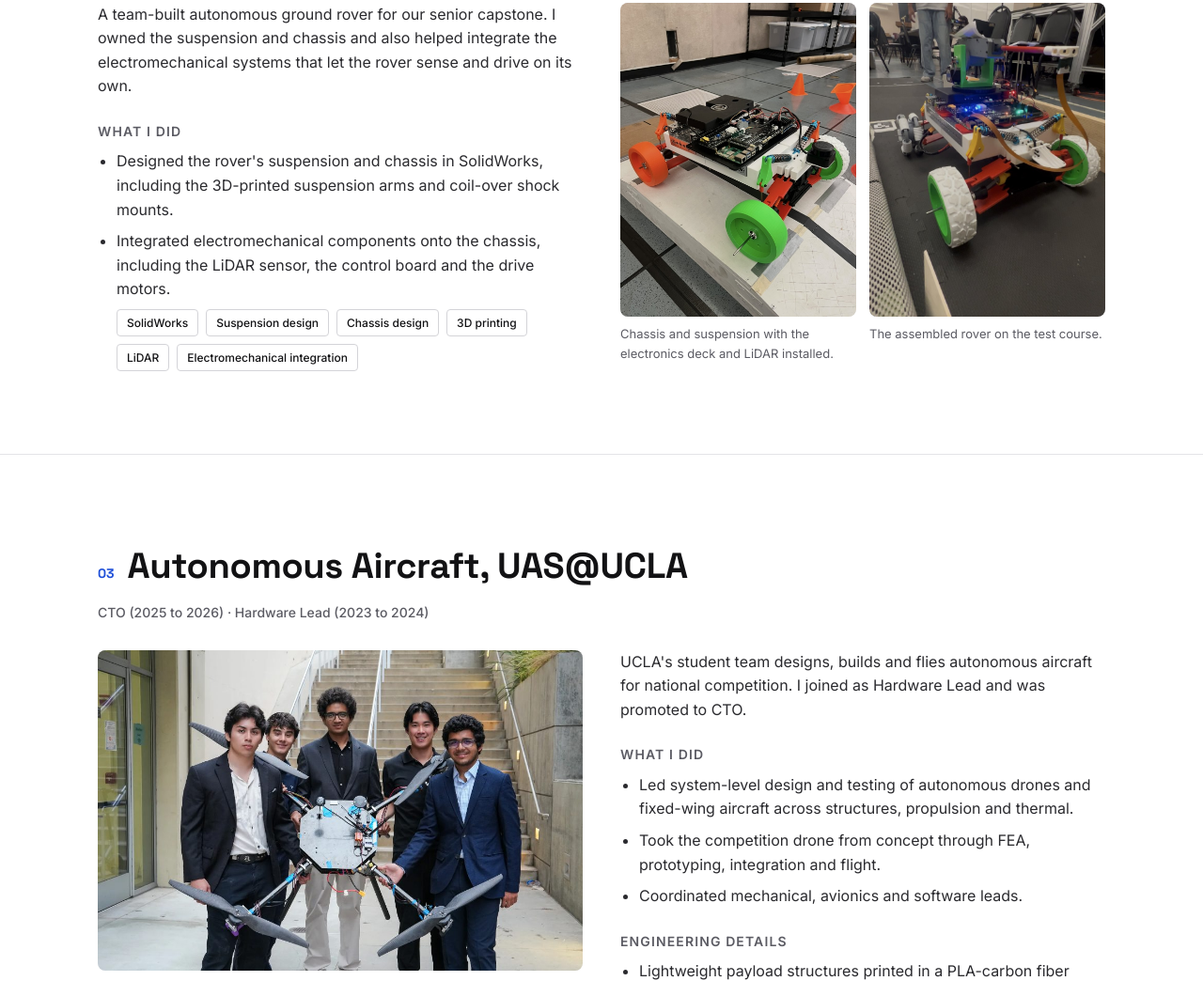
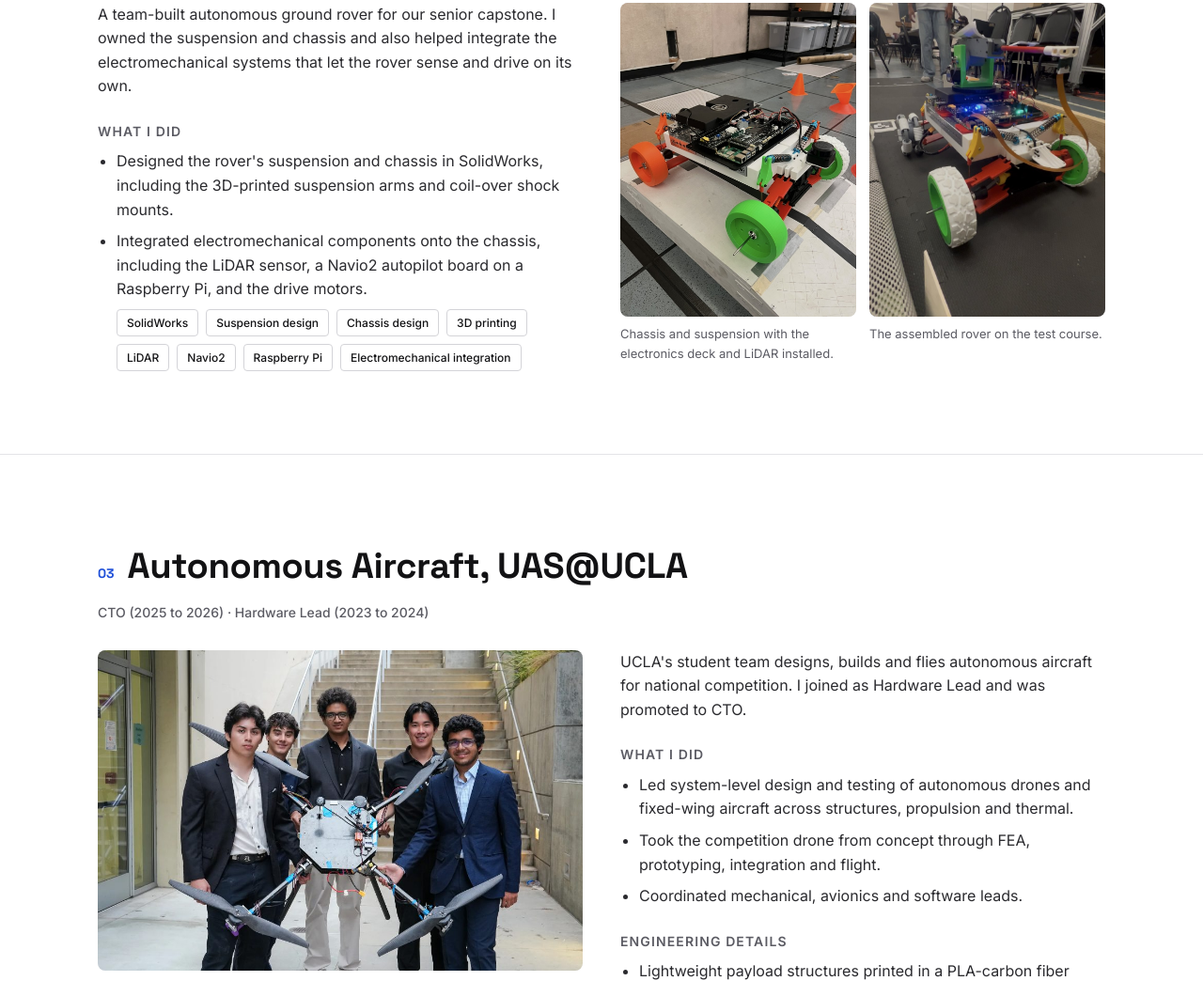
Before and after one commit to EdgarR21/EdgarR21.github.io, a plain HTML site: page index.html in a window 1280 px wide. Shown: the part 1654-2698 px from the top of the page at 94% size. Drawn offline with Linux system fonts and the light colour scheme.

Commit message:
Rover project: name the Navio2 and Raspberry Pi controller
Co-Authored-By: Claude Opus 5.5 <noreply@anthropic.com>
Claude-Session: https://claude.ai/code/session_012Bz94CNXjustbhDq1VEQvC

```diff
--- a/index.html
+++ b/index.html
@@ -177,9 +177,9 @@ footer small{display:block;margin-top:48px;color:#71717a}
         <h3>What I did</h3>
         <ul>
           <li>Designed the rover's suspension and chassis in SolidWorks, including the 3D-printed suspension arms and coil-over shock mounts.</li>
-          <li>Integrated electromechanical components onto the chassis, including the LiDAR sensor, the control board and the drive motors.</li>
+          <li>Integrated electromechanical components onto the chassis, including the LiDAR sensor, a Navio2 autopilot board on a Raspberry Pi, and the drive motors.</li>
         </ul>
-        <ul class="tags"><li>SolidWorks</li><li>Suspension design</li><li>Chassis design</li><li>3D printing</li><li>LiDAR</li><li>Electromechanical integration</li></ul>
+        <ul class="tags"><li>SolidWorks</li><li>Suspension design</li><li>Chassis design</li><li>3D printing</li><li>LiDAR</li><li>Navio2</li><li>Raspberry Pi</li><li>Electromechanical integration</li></ul>
       </div>
     </div>
   </div>
```
